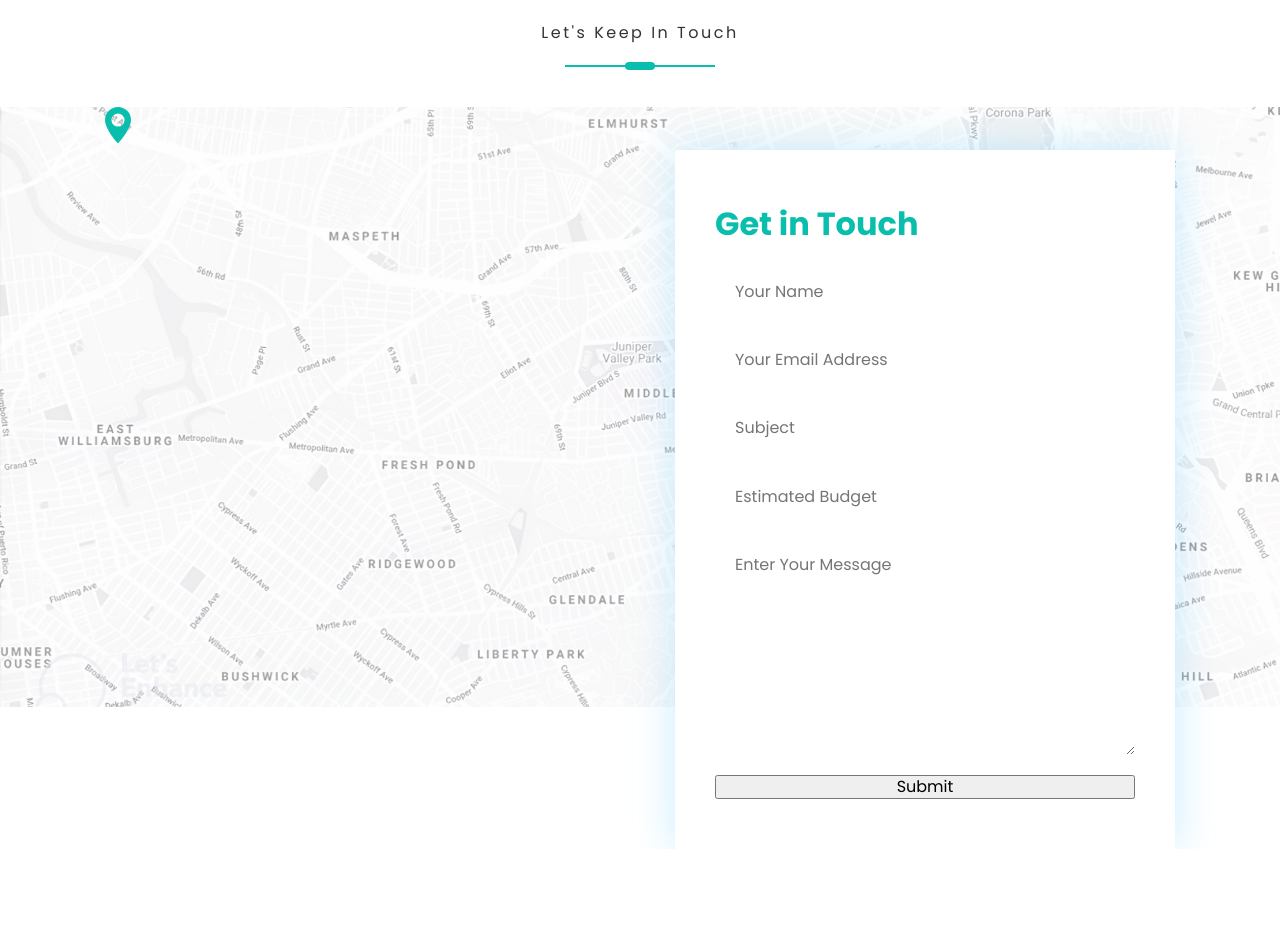
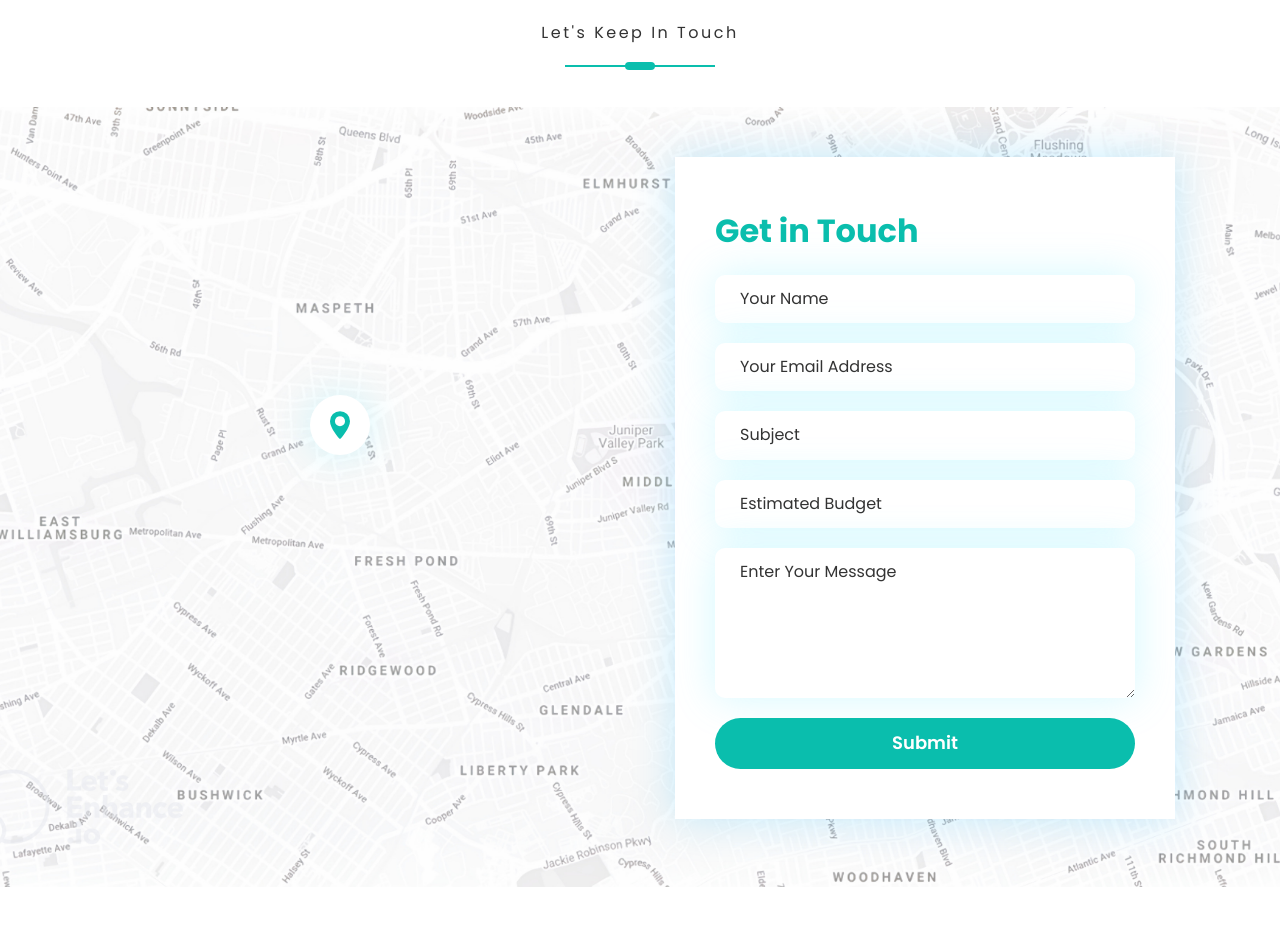
Before and after one commit to amirgh82/CV-project, a React (Create React App) app: page / in a window 1280 px wide. Shown: the part 6116-7041 px from the top of the page. Before the commit the page ends 6965 px from the top, so only its background shows below. Built offline with nearby package versions, Linux system fonts and the light colour scheme.

Commit message:
write css in Contact component

```diff
--- a/src/components/Contact/Contact.css
+++ b/src/components/Contact/Contact.css
@@ -7,12 +7,27 @@
     background-image: url(../../../public/images/map.jpg);
     background-position: center;
     background-size: cover;
-    height: 60rem;
+    height: 78rem;
+    padding: 5rem 0;
 }
 
-.contactus__map {}
+.contactus__map {
+    width: 6rem;
+    height: 6rem;
+    border-radius: 100%;
+    background-color: var(--app-bg-color);
+    box-shadow: 0 0 4rem rgba(96, 233, 255, 27%);
+    display: flex;
+    align-items: center;
+    justify-content: center;
+    position: absolute;
+    top: 35%;
+    left: 20%;
+}
 
-.contactus__icon {}
+.contactus__icon {
+    width: 2rem;
+}
 
 .contact {
     background-color: var(--app-bg-color);
@@ -39,9 +54,30 @@
 .contact__input {
     border: none;
     outline: none;
-    padding: 1.5rem 2rem;
+    padding: 1.5rem 2.5rem;
+    box-shadow: 0 0 4rem rgba(96, 233, 255, 27%);
+    border-radius: 1rem;
+    color: var(--text-color);
 }
 
-.contact__input--textarea {}
+.contact__input::placeholder {
+    color: inherit;
+}
 
-.contact__Submit {}
+.contact__input--textarea {
+    resize: vertical;
+    max-height: 15rem;
+    min-height: 8rem;
+}
+
+.contact__Submit {
+    background-color: var(--primary-color);
+    color: #fff;
+    border: none;
+    outline: none;
+    padding: 1.5rem;
+    border-radius: 5rem;
+    font-family: 'Poppins SemiBold';
+    font-size: 1.8rem;
+    cursor: pointer;
+}
--- a/src/components/Contact/Contact.jsx
+++ b/src/components/Contact/Contact.jsx
@@ -28,7 +28,7 @@ export default function Contact() {
                             <input type="text" className="contact__input" placeholder='Your Email Address' />
                             <input type="text" className="contact__input" placeholder='Subject' />
                             <input type="text" className="contact__input" placeholder='Estimated Budget' />
-                            <textarea className='contact__input contact__input--textarea' name="" id="" cols="30" rows="10" placeholder='Enter Your Message'></textarea>
+                            <textarea className='contact__input contact__input--textarea' name="" id="" cols="30" rows="7" placeholder='Enter Your Message'></textarea>
                             <button type='submit' className='contact__Submit'>Submit</button>
                         </form>
                     </div>
```
